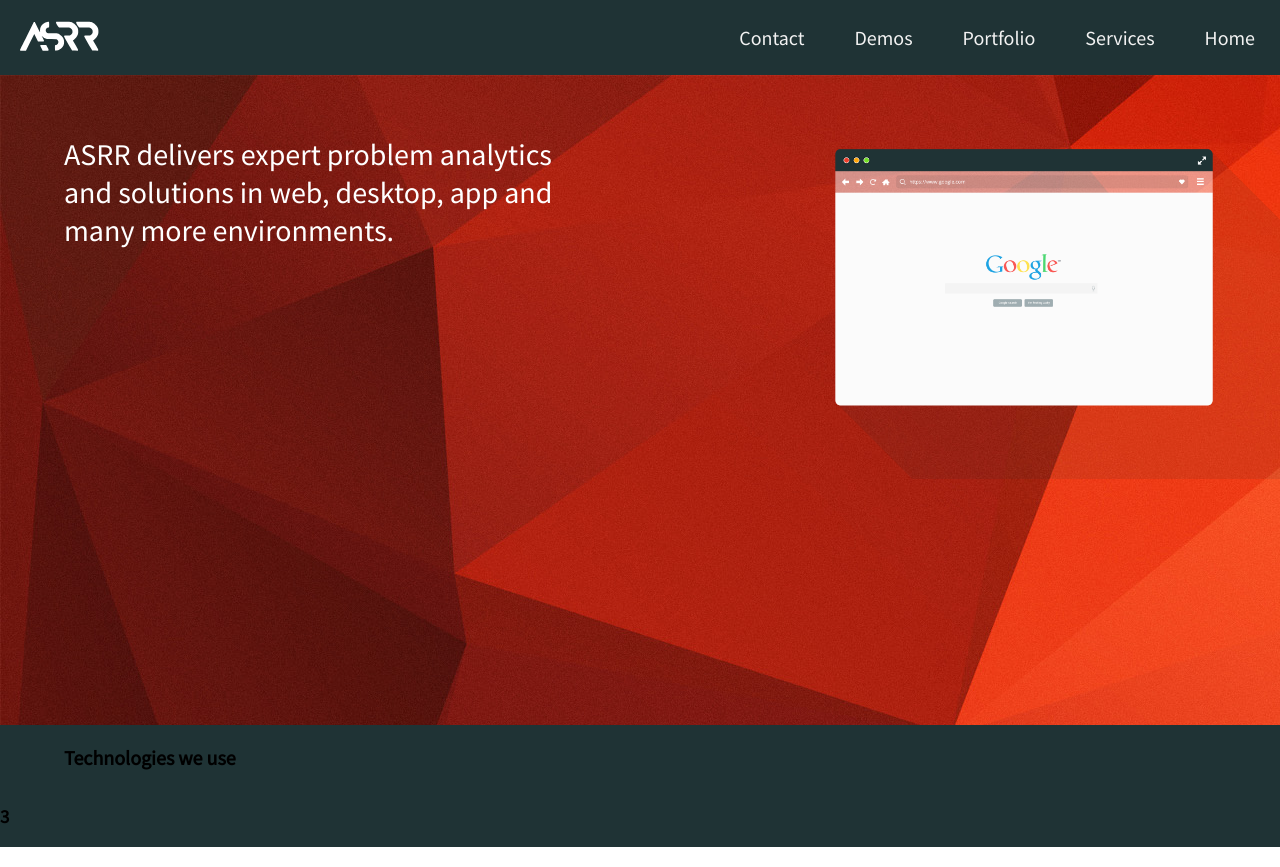
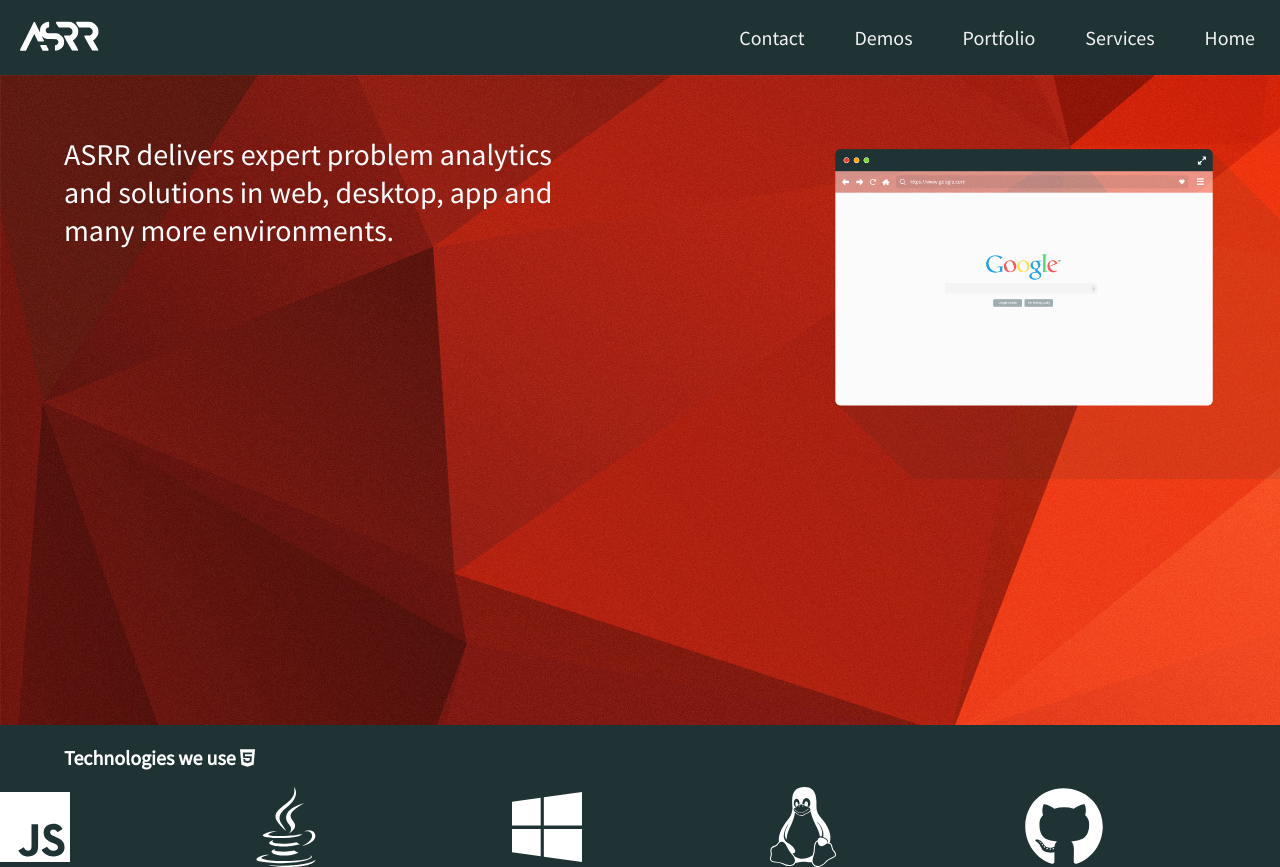
Before and after one commit to ASRRtechnologies/asrr-react, a React (Create React App) app: page / in a window 1280 px wide. Built offline with nearby package versions, Linux system fonts and the light colour scheme.

Commit message:
improved logo slider and added technology items, with automated logo insertion with object in constructor.
Also added fontawesome libraries

Signed-off-by: Amar97 <amarramdas97@gmail.com>

```diff
--- a/package.json
+++ b/package.json
@@ -3,6 +3,10 @@
   "version": "0.1.0",
   "private": true,
   "dependencies": {
+    "@fortawesome/fontawesome-svg-core": "^1.2.4",
+    "@fortawesome/free-brands-svg-icons": "^5.3.1",
+    "@fortawesome/free-solid-svg-icons": "^5.3.1",
+    "@fortawesome/react-fontawesome": "^0.1.3",
     "jquery": "^3.3.1",
     "react": "^16.5.2",
     "react-dom": "^16.5.2",
--- a/public/index.html
+++ b/public/index.html
@@ -2,6 +2,8 @@
 <html lang="en">
 <head>
     <meta charset="utf-8">
+    <link href='https://maxcdn.bootstrapcdn.com/font-awesome/4.7.0/css/font-awesome.min.css' rel='stylesheet'
+          integrity='sha384-wvfXpqpZZVQGK6TAh5PVlGOfQNHSoD2xbE+QkPxCAFlNEevoEH3Sl0sibVcOQVnN' crossorigin='anonymous'>
     <meta name="viewport" content="width=device-width, initial-scale=1, shrink-to-fit=no">
     <meta name="theme-color" content="#000000">
     <!--
--- a/src/App.css
+++ b/src/App.css
@@ -100,14 +100,26 @@ h2 {
 
 .logoslider-wrapper {
     background-color: #1F3335;
-  margin: 0;
     padding: 0;
+    width: 100%;
+    margin-left: auto;
+    margin-right: auto;
+    color: white;
 }
 
 .logoslider {
     width: 60%;
     margin-left: auto;
     margin-right: auto;
+    font-size: 40px;
+    display: block;
+    float: right;
+    color: white;
+    align-content: center;
+}
+
+.logoslider div {
+    align-content: center;
 }
 
 
@@ -139,3 +151,5 @@ article.clients span {
 article.clients img {
     width: 100%
 }
+
+/*slider*/
--- a/src/App.js
+++ b/src/App.js
@@ -4,6 +4,32 @@ import Landing from './Components/Landing';
 import Clients from './Components/Clients';
 import './App.css';
 import SimpleSlider from "./Components/Slider";
+
+import {library} from '@fortawesome/fontawesome-svg-core'
+import {
+	faAndroid,
+	faApple,
+	faAppStoreIos,
+	faAws,
+	faChrome,
+	faCss3,
+	faFacebook,
+	faGit,
+	faGithub,
+	faHtml5,
+	faJava,
+	faJs,
+	faLinux,
+	faNode,
+	faNodeJs,
+	faPaypal,
+	faReact,
+	faSnapchat,
+	faTwitter,
+	faWindows
+} from '@fortawesome/free-brands-svg-icons'
+
+library.add(faHtml5, faCss3, faJs, faJava, faWindows, faLinux, faGithub, faGit, faReact, faAndroid, faAppStoreIos, faApple, faNode, faNodeJs, faPaypal, faFacebook, faTwitter, faSnapchat, faAws, faChrome);
 
 class App extends Component {
   render() {
--- a/src/Components/Slider.js
+++ b/src/Components/Slider.js
@@ -3,18 +3,39 @@ import Slider from "react-slick";
 import "../../node_modules/slick-carousel/slick/slick.css";
 import "../../node_modules/slick-carousel/slick/slick-theme.css";
 
-import kroontje from '../images/clients/kroontje.jpg'
+import {FontAwesomeIcon} from '@fortawesome/react-fontawesome';
 
-var slide = {
-	width: "50px"
+var iconStyle = {
+	alignContent: "center"
+
+
 };
 
 export default class SimpleSlider extends Component {
+	constructor() {
+		super();
+
+
+		// const item = [];
+		// item.push(
+		// 	<div>
+		// 		<FontAwesomeIcon size={"10x"} icon={["fab", iconName]} />
+		// 	</div>
+		// );
+
+		this.state = {
+			itemArray: ["faHtml5", "faCss3", "faJs", "faJava", "faWindows", "faLinux", "faGithub", "faGit", "faReact", "faAndroid", "faApp-Store-Ios", "faApple", "faNode", "faNode-Js", "faPaypal", "faFacebook", "faTwitter", "faSnapchat", "faAws", "faChrome"]
+		};
+
+
+	}
+
+
 	render() {
 		const settings = {
 			infinite: true,
 			speed: 500,
-			slidesToShow: 1,
+			slidesToShow: 5,
 			slidesToScroll: 1,
 			autoplay: true,
 			autoplaySpeed: 2000,
@@ -35,26 +56,13 @@ export default class SimpleSlider extends Component {
 		};
 		return (
 			<div class="logoslider-wrapper">
-				<h2> Technologies we use</h2>
+				<h2> Technologies we use <FontAwesomeIcon icon={["fab", "html5"]}/></h2>
 				<Slider {...settings} class="logoslider">
-					<div>
-						<img style={slide} src={kroontje} alt="kroontje"/>
-					</div>
-					<div>
-						<h3>2</h3>
-					</div>
-					<div>
-						<h3>3</h3>
-					</div>
-					<div>
-						<h3>4</h3>
-					</div>
-					<div>
-						<h3>5</h3>
-					</div>
-					<div>
-						<h3>6</h3>
-					</div>
+					{this.state.itemArray.map((item, index) => {
+						return <div style={iconStyle}><FontAwesomeIcon size={"5x"}
+						                                               icon={["fab", item.toLowerCase().replace('fa', '')]}/>
+						</div>
+					})}
 				</Slider>
 			</div>
 		);
```
Also changed, not shown: 1 other file (tests, documents, lock files or other folders). Lines whose indentation alone changed are shown as unchanged.
